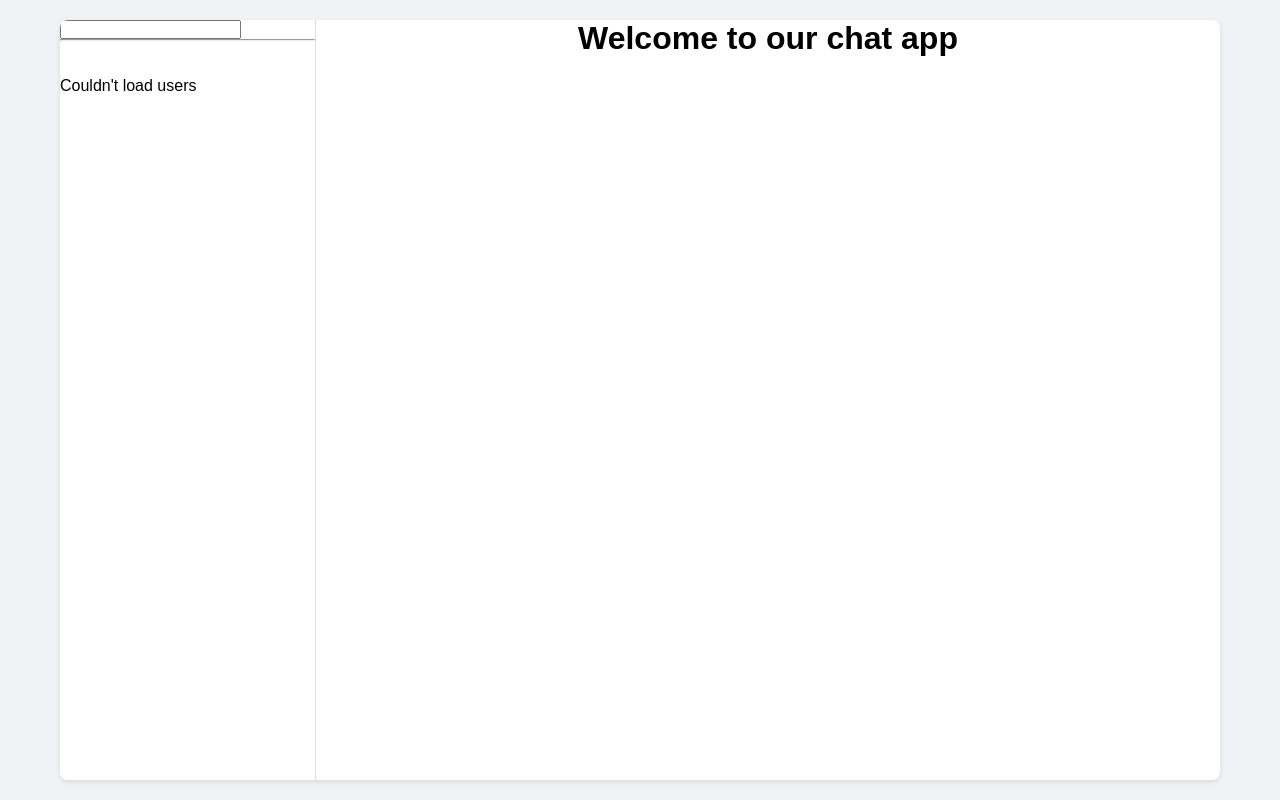
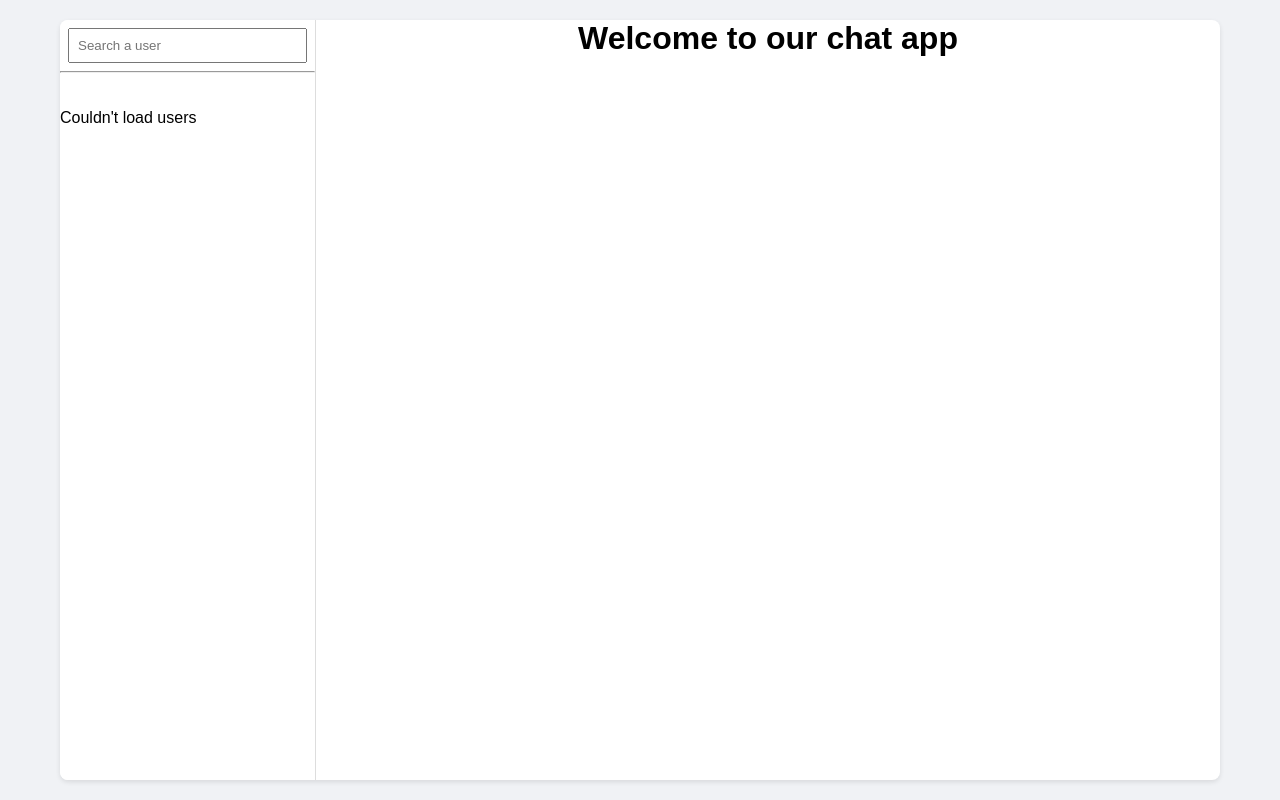
Before and after one commit to holasoymas/whatsapp, a website with bundled scripts: page public/chat.html in a window 1280 px wide. Built offline with nearby package versions, Linux system fonts and the light colour scheme; no server answers.

Commit message:
html tags for searching user

```diff
--- a/public/chat.html
+++ b/public/chat.html
@@ -9,13 +9,21 @@
     <script src="/socket.io/socket.io.js"></script>
     <script type="module" src="/js/pages/chat.js"></script>
     <script type="module" src="/js/pages/sendMessage.js"></script>
+    <script type="module" src="/js/pages/searchuser.js"></script>
   </head>
   <body>
     <div class="container">
       <div class="chat-container">
         <div class="chat-sidebar">
-          <div class="searchbar">
-            <input type="text" name="searchbar" value="" />
+          <div class="search-bar">
+            <input
+              type="text"
+              id="searchbar"
+              name="searchbar"
+              placeholder="Search a user"
+              value=""
+            />
+            <div id="suggestionsBox" class="suggestions-box"></div>
           </div>
           <hr />
           <br /><br />
```
